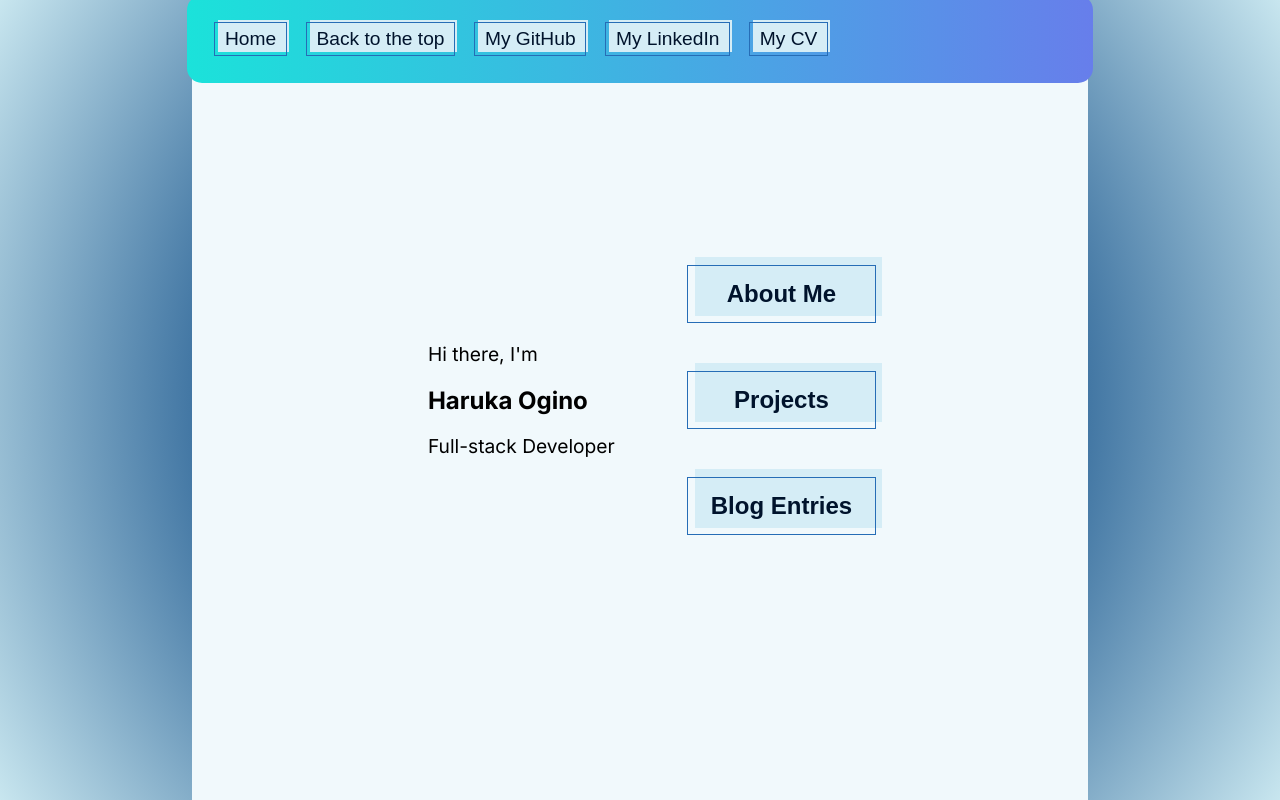
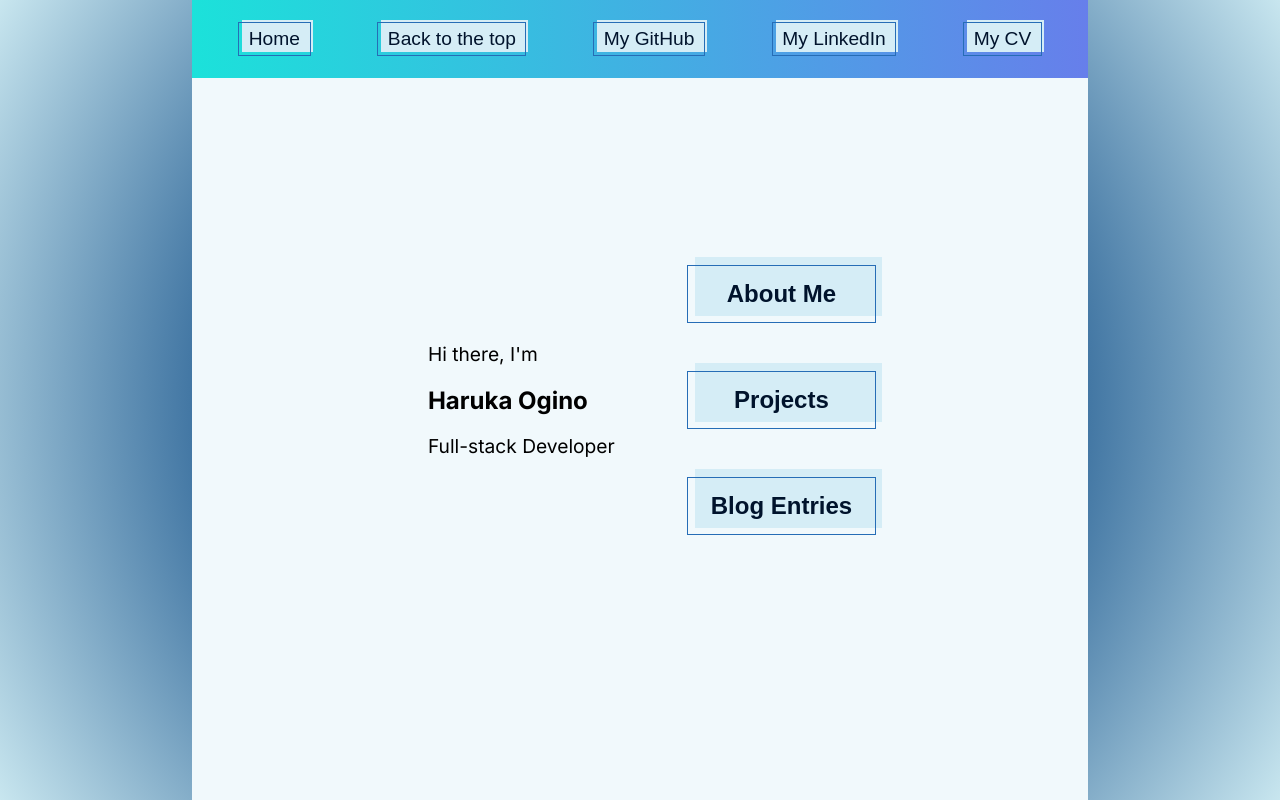
Before and after one commit to haruka-ogino/new-portfolio, a Next.js app: page / in a window 1280 px wide. Built offline with nearby package versions, Linux system fonts and the light colour scheme.

Commit message:
nav bar styling background issues

```diff
--- a/styles/nav.css
+++ b/styles/nav.css
@@ -6,24 +6,25 @@
   padding: 1%;
   background-color: #f4fbfe;
   display: flex;
+  justify-content: space-around;
   flex-direction: row;
   font-size: 0.8em;
-  border-radius: 10px;
   width: 70%;
-  z-index: 1; /* Set a positive z-index */
-  box-sizing: border-box; /* Ensures padding is included in width */
+  z-index: 1;
+  box-sizing: border-box;
+  overflow: hidden;
 }
 
 .nav::before {
   content: '';
-  position: absolute;
+  position: fixed;
   top: -5px;
   left: -5px;
   right: -5px;
   bottom: -5px;
   background: linear-gradient(to right, rgb(27, 226, 218), rgb(103, 126, 235));
-  border-radius: 15px; /* Adjust as needed */
-  z-index: -1;
+
+  z-index: -5;
 }
 
 .nav button {
```
